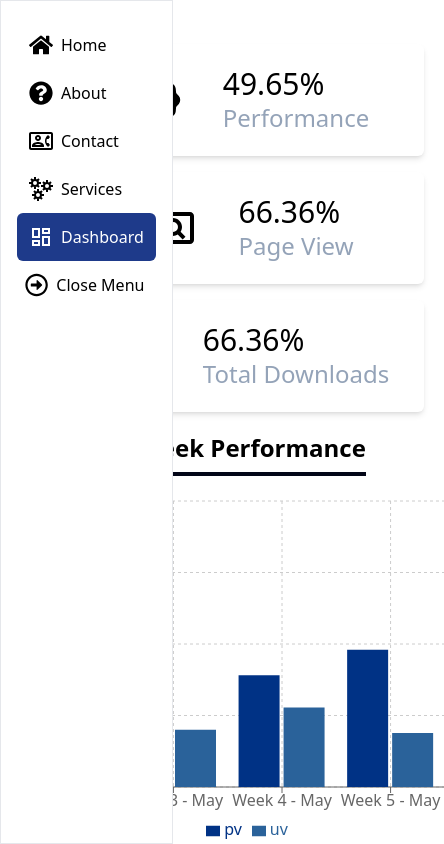
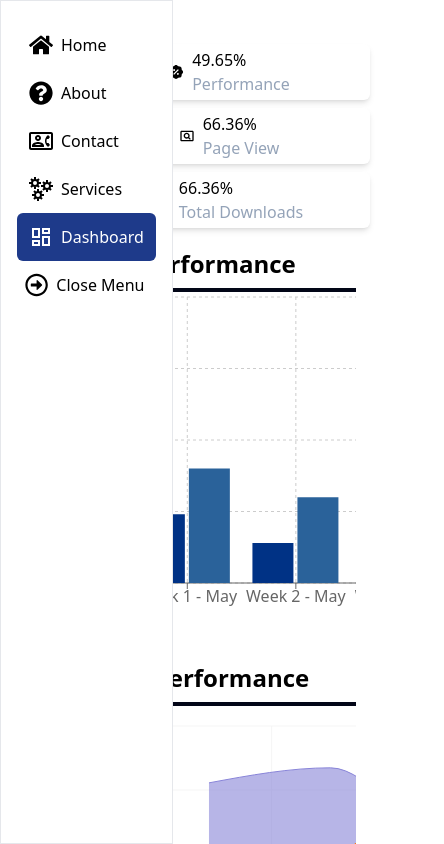
Before and after one commit to Nahid-Mahmud/dashboard-with-react, a React (Vite) app: page /dashboard in a window 390 px wide. Shown: the top 844 px of the page, 444 px wide, since content can reach past the window. Built offline with nearby package versions, Linux system fonts and the light colour scheme.

Commit message:
responsive design

```diff
--- a/src/Components/BarchartDashboard.jsx
+++ b/src/Components/BarchartDashboard.jsx
@@ -40,9 +40,9 @@ const BarchartDashboard = () => {
   ];
 
   return (
-    <div className="flex flex-col items-center justify-center gap-5  lg:w-auto w-96 scroll-mx-10 scroll-auto overflow-x-auto">
+    <div className="md:flex flex-col items-center justify-center gap-5  lg:w-auto  w-72 scroll-auto overflow-x-auto">
       <p className="font-bold text-2xl border-b-4 border-slate-950 pb-2">Week Performance</p>
-      <BarChart width={830} height={350} data={data} className="w-1/2">
+      <BarChart width={830} height={350} data={data} className="">
         <CartesianGrid strokeDasharray="3 3" />
         <XAxis dataKey="name" />
         <YAxis />
--- a/src/Components/DashboardCard.jsx
+++ b/src/Components/DashboardCard.jsx
@@ -7,33 +7,33 @@ import LineBarAreaComposedChartDashboard from "./LineBarAreaComposedChartDashboa
 const DashboardCard = () => {
   return (
     <div>
-      <div className="grid xl:grid-cols-5 md:grid-cols-2 p-5 gap-4">
-        <div className="bg-white shadow-md rounded-md p-4 ">
-          <div className="flex items-center justify-center gap-10 h-20">
-            <RiDiscountPercentFill className="text-5xl" />
+      <div className="md:grid xl:grid-cols-5 md:grid-cols-2 flex flex-col p-5 gap-2">
+        <div className="bg-white shadow-md rounded-md md:p-4 p-1  md:w-full ">
+          <div className="flex items-center justify-center md:gap-10 gap-2 md:h-20">
+            <RiDiscountPercentFill className="md:text-5xl" />
             <div>
-              <p className="text-3xl">49.65%</p>
-              <p className="text-2xl text-slate-400">Performance</p>
+              <p className="md:text-3xl">49.65%</p>
+              <p className="md:text-2xl text-slate-400">Performance</p>
             </div>
           </div>
         </div>
 
-        <div className="bg-white shadow-md rounded-md p-4 ">
-          <div className="flex items-center justify-center gap-10 h-20">
-            <MdOutlinePageview className="text-5xl" />
+        <div className="bg-white shadow-md rounded-md md:p-4 p-1  md:w-full ">
+          <div className="flex items-center justify-center md:gap-10 gap-2 md:h-20">
+            <MdOutlinePageview className="md:text-5xl" />
             <div>
-              <p className="text-3xl">66.36%</p>
-              <p className="text-2xl text-slate-400">Page View</p>
+              <p className="md:text-3xl">66.36%</p>
+              <p className="md:text-2xl text-slate-400">Page View</p>
             </div>
           </div>
         </div>
 
-        <div className="bg-white shadow-md rounded-md p-4 ">
-          <div className="flex items-center justify-center gap-10 h-20">
-            <BsBoxArrowInDown className="text-5xl" />
+        <div className="bg-white shadow-md rounded-md md:p-4 p-1  md:w-full">
+          <div className="flex items-center justify-center md:gap-10 gap-2 md:h-20">
+            <BsBoxArrowInDown className="md:text-5xl" />
             <div>
-              <p className="text-3xl">66.36%</p>
-              <p className="text-2xl text-slate-400">Total Downloads</p>
+              <p className="md:text-3xl">66.36%</p>
+              <p className="md:text-2xl text-slate-400">Total Downloads</p>
             </div>
           </div>
         </div>
--- a/src/Components/LineBarAreaComposedChartDashboard.jsx
+++ b/src/Components/LineBarAreaComposedChartDashboard.jsx
@@ -60,7 +60,7 @@ const data = [
 
 const LineBarAreaComposedChartDashboard = () => {
   return (
-    <div className="flex flex-col items-center justify-center gap-5  lg:w-auto w-96  scroll-mx-10 scroll-auto overflow-x-auto">
+    <div className="md:flex flex-col items-center justify-center gap-5   lg:w-auto w-72  scroll-auto overflow-x-auto">
       <p className="font-bold text-2xl border-b-4 border-slate-950 pb-2">Month Performance</p>
 
       <ComposedChart
--- a/src/Components/SideBar.jsx
+++ b/src/Components/SideBar.jsx
@@ -3,16 +3,24 @@ import { FaHome, FaQuestionCircle, FaRegArrowAltCircleLeft, FaRegArrowAltCircleR
 import { MdOutlineContactPhone } from "react-icons/md";
 import { GrServices } from "react-icons/gr";
 import { MdOutlineDashboard } from "react-icons/md";
-import { useState } from "react";
+import { useEffect, useState } from "react";
+import useGetSidebarStateFromLocalStorage from "../Hooks/useGetSidebarStateFromLocalStorage";
 
 const SideBar = () => {
-  const [closeSidebar, setCloseSidebar] = useState(false);
+  const sidebarDataFromLocalStorage = useGetSidebarStateFromLocalStorage();
+  const [closeSidebar, setCloseSidebar] = useState(sidebarDataFromLocalStorage);
+
   const currentUrl = useLocation();
   const navigate = useNavigate();
 
+  // useEffect to update local storage whenever closeSidebar changes
+  useEffect(() => {
+    localStorage.setItem("sidebar", JSON.stringify(closeSidebar));
+  }, [closeSidebar]);
+
   return (
     <div
-      className={` fixed min-h-screen h-full bg-white flex justify-center py-5 transition-all duration-300 ease-in-out ${
+      className={` fixed md:static min-h-screen h-full bg-white flex justify-center py-5 transition-all duration-300 ease-in-out ${
         !closeSidebar ? "border px-4 " : " border p-2"
       } z-10  `}
     >
--- /dev/null
+++ b/src/Hooks/useGetSidebarStateFromLocalStorage.jsx
@@ -0,0 +1,6 @@
+const useGetSidebarStateFromLocalStorage = () => {
+  const sidebarDataFromLocalStorage = localStorage.getItem("sidebar");
+  return sidebarDataFromLocalStorage ? JSON.parse(sidebarDataFromLocalStorage) : false;
+};
+
+export default useGetSidebarStateFromLocalStorage;
--- a/src/layouts/HomePageLayout.jsx
+++ b/src/layouts/HomePageLayout.jsx
@@ -5,13 +5,13 @@ import SideBar from "../Components/SideBar";
 export default function MainLayout() {
   return (
     <Fragment>
-      <div className="flex gap-10 ">
+      <div className="flex md:gap-10 ">
         {/* Side navigation bar  */}
-        <div className=" min-h-screen">
+        <div className="min-h-screen">
           <SideBar />
         </div>
         {/* Main content */}
-        <div className="flex-1 pt-6 pl-5">
+        <div className="flex-1 pt-6 pl-5 ml-12 md:p-0">
           <Outlet />
         </div>
       </div>
```
